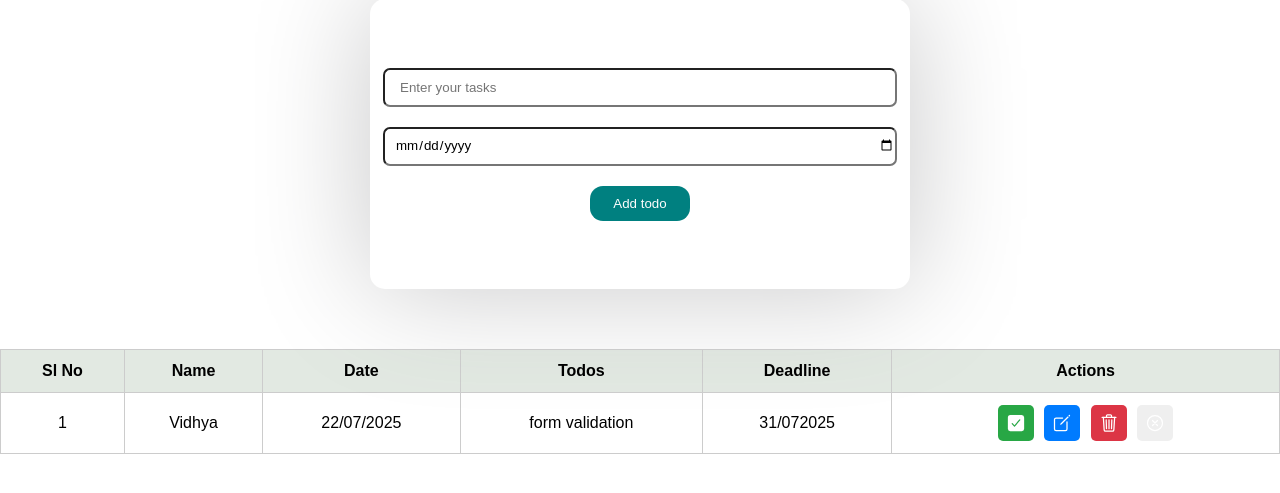
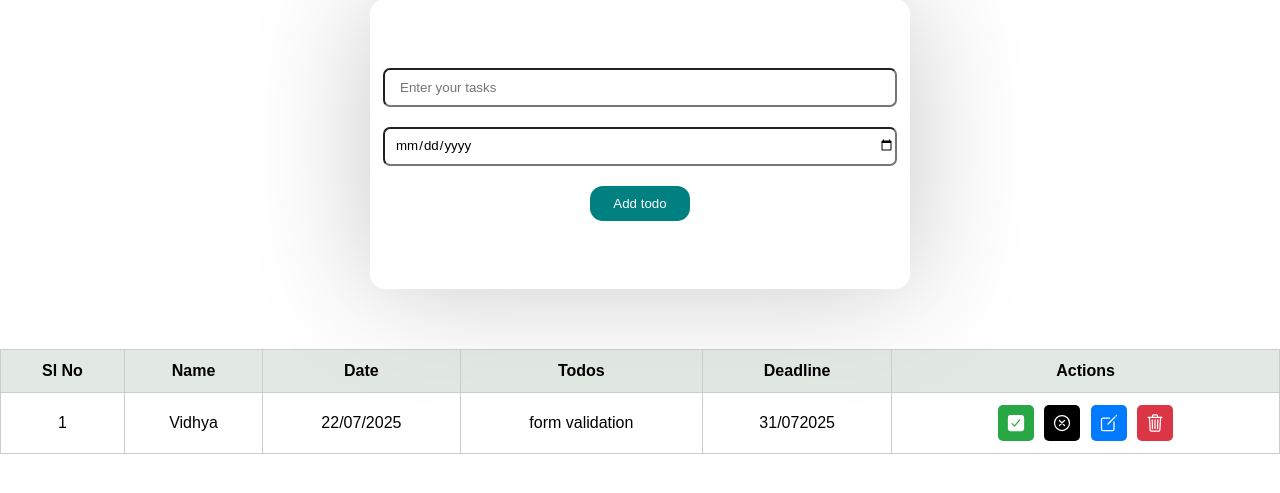
Before and after one commit to Vidhyam-123/Todo, a Django app: page /tasks/ in a window 1280 px wide. Shown: the part 191-684 px from the top of the page. Run offline with Django 5.2, Linux system fonts and the light colour scheme.

Commit message:
background colour changed close

```diff
--- a/Todo/App/static/css/tasks.css
+++ b/Todo/App/static/css/tasks.css
@@ -155,7 +155,7 @@ th, td {
 .green { background-color: #28a745; }  /* Done */
 .blue { background-color: #007bff; }   /* Edit */
 .red { background-color: #dc3545; }    /* Delete */
-.dark { background-color: black; }   /* Close */
+.black { background-color: black; }   /* Close */
 
 .btn ion-icon {
     font-size: 20px;
--- a/Todo/App/templates/tasks.html
+++ b/Todo/App/templates/tasks.html
@@ -60,12 +60,11 @@
                         <td>form validation</td>
                         <td>31/072025</td>
                         <td>
-                            <form action="" method="post" style="display:inline;">
-                                <button type="submit" class="btn green"><ion-icon name="checkbox"></ion-icon></button>
-                            </form>
+
+                            <button type="submit" class="btn green"><ion-icon name="checkbox"></ion-icon></button>
+                            <button type="submit" class="btn black"><ion-icon name="close-circle-outline"></ion-icon></button>
                             <a href="{% url 'edit' %}"><button type="submit" class="btn blue" ><ion-icon name="create-outline"></ion-icon> </button></a>
                             <button type="submit" class="btn red"><ion-icon name="trash-outline"></ion-icon> </button>
-                            <button type="submit" class="btn black"><ion-icon name="close-circle-outline"></ion-icon></button>
                         </td>
                     </tr>
                 </tbody>
```
